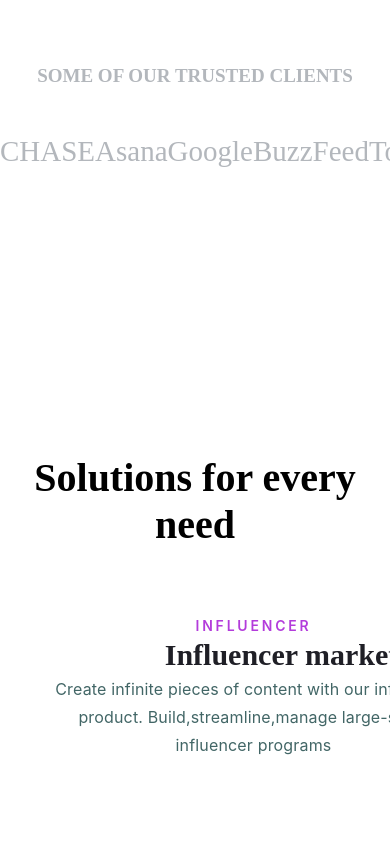
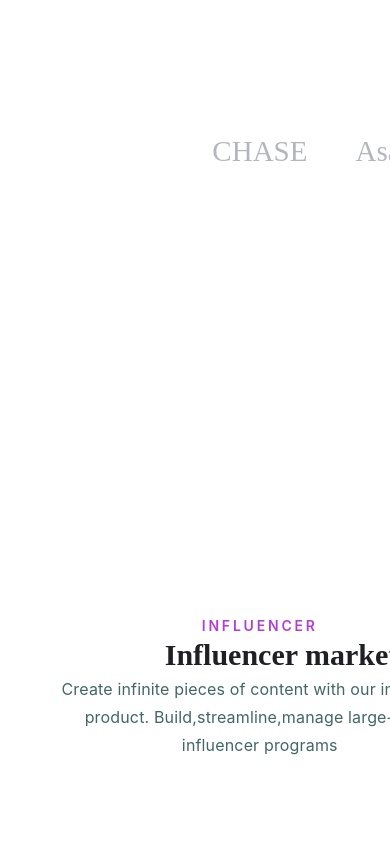
Before and after one commit to TimiMaliki/Instagram_marketingLandingpage, a React (Vite) app: page / in a window 390 px wide. Shown: the part 1160-2004 px from the top of the page. Built offline with nearby package versions, Linux system fonts and the light colour scheme.

Commit message:
media query

```diff
--- a/src/App.jsx
+++ b/src/App.jsx
@@ -19,7 +19,7 @@ import style from './assets/styles/index.module.scss'
 function App() {
 
   return (
-    <div className={style.body}>
+    <div>
       <header>
         <nav>
           <div className={style.logo}><h2>Maliki.</h2></div>
@@ -75,8 +75,8 @@ function App() {
 
 
 
+</div>
 
-    </div>
   )
 }
 
--- a/src/assets/styles/clients.module.scss
+++ b/src/assets/styles/clients.module.scss
@@ -1,27 +1,41 @@
 @import './varibles.scss';
 @import './utilities.scss';
 
-.client{
+.client {
     width: 100%;
     height: 30vh;
     background: #fff;
     text-align: center;
-    color: #B3B7BC;;
+    color: #B3B7BC;
+    ;
+
     @include smallDevices {
-     width: 1100px;
-     }
-    & h5{
+        width: 100%;
+    }
+
+    & h5 {
         margin-top: 8rem;
         font-size: 19px
     }
 
-    .cllogo{
-        color: #B3B7BC;;
-        & ul{
-            @include flexBtw;
+    .cllogo {
+        color: #B3B7BC;
+        ;
+
+        & ul {
+            // @include flexBtw;
+            display: flex;
+            justify-content: center;
+            text-align: center;
+            gap: 3rem;
             margin-top: 3rem;
-             list-style: none;
-            li{
+            list-style: none;
+            @include smallDevices {
+                display: grid;
+                gap: 1rem;
+                  }
+
+            li {
                 text-decoration: none;
                 font-size: 29px;
             }
--- a/src/assets/styles/happy.module.scss
+++ b/src/assets/styles/happy.module.scss
@@ -32,7 +32,8 @@
 
     .happygrid {
         margin-top: 8rem;
-        @include grid;
+        display: flex;
+        padding: 0px 120px;
 
         .happytext {
             width: 100%;
--- a/src/assets/styles/index.module.scss
+++ b/src/assets/styles/index.module.scss
@@ -9,13 +9,22 @@
     box-sizing: border-box;
 }
 
-.body {
+html{
+    overflow-x: hidden;
+}
+body{
     width: 100%;
     height: 100%;
     @include smallDevices {
-        width: 1100px;
-        overflow-x: hidden;
-    }
+                width: 1000px;
+                height: auto;
+                overflow: hidden;
+            }
+            @include mediumDevices {
+                width:1200px;
+                height: auto;
+                overflow: hidden;
+            }
 }
 
 header {
--- a/src/assets/styles/media.mdule.scss
+++ b/src/assets/styles/media.mdule.scss
@@ -10,12 +10,12 @@ $largeDevices : 1400px;
 
 @mixin mediumDevices{
     @media(max-width:$mediumDevices){
-
+        @content;
     }
 }
 
 @mixin largeDevices{
     @media(max-width:$largeDevices){
-
+        @content;
     }
 }
```
